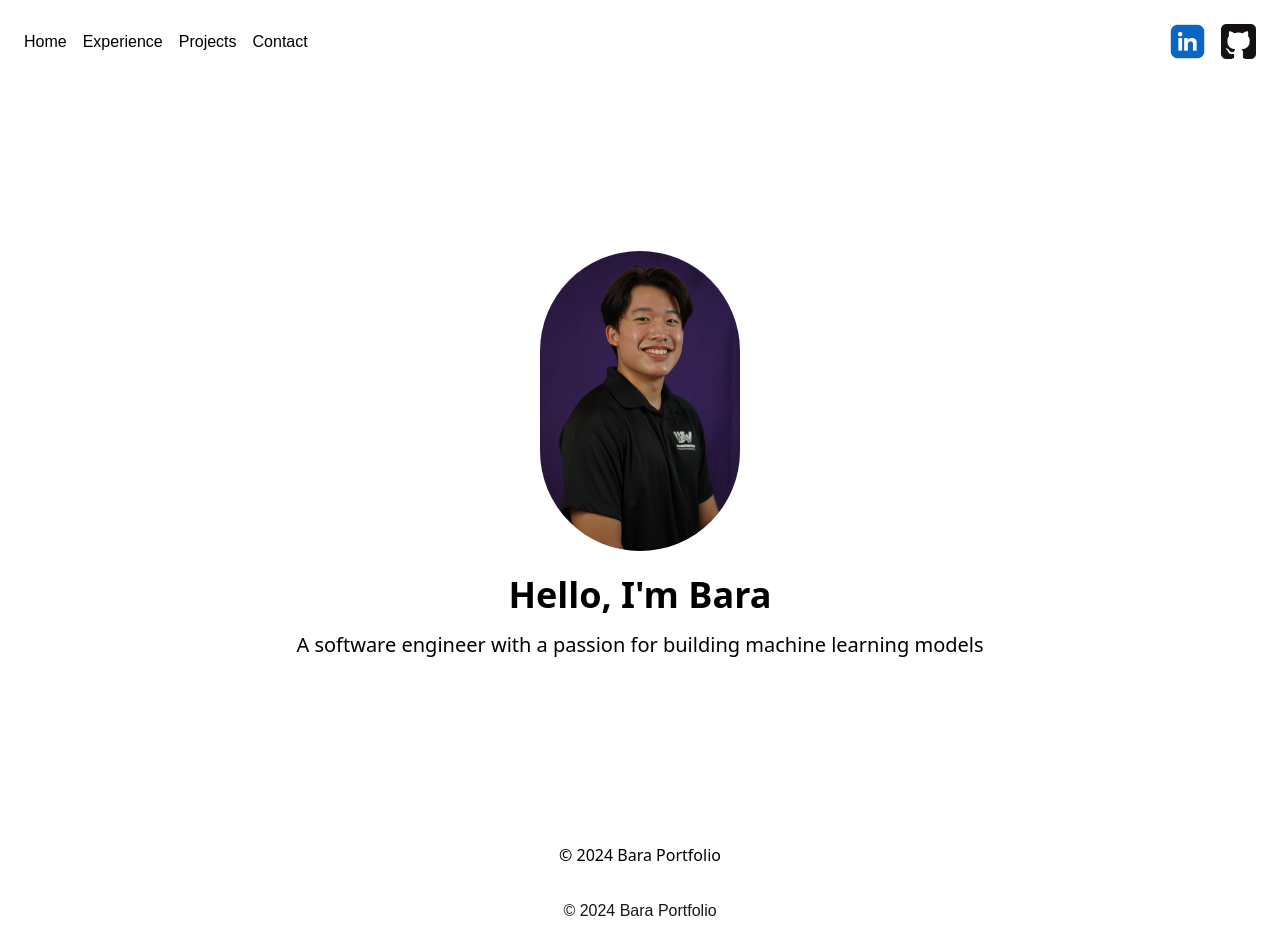
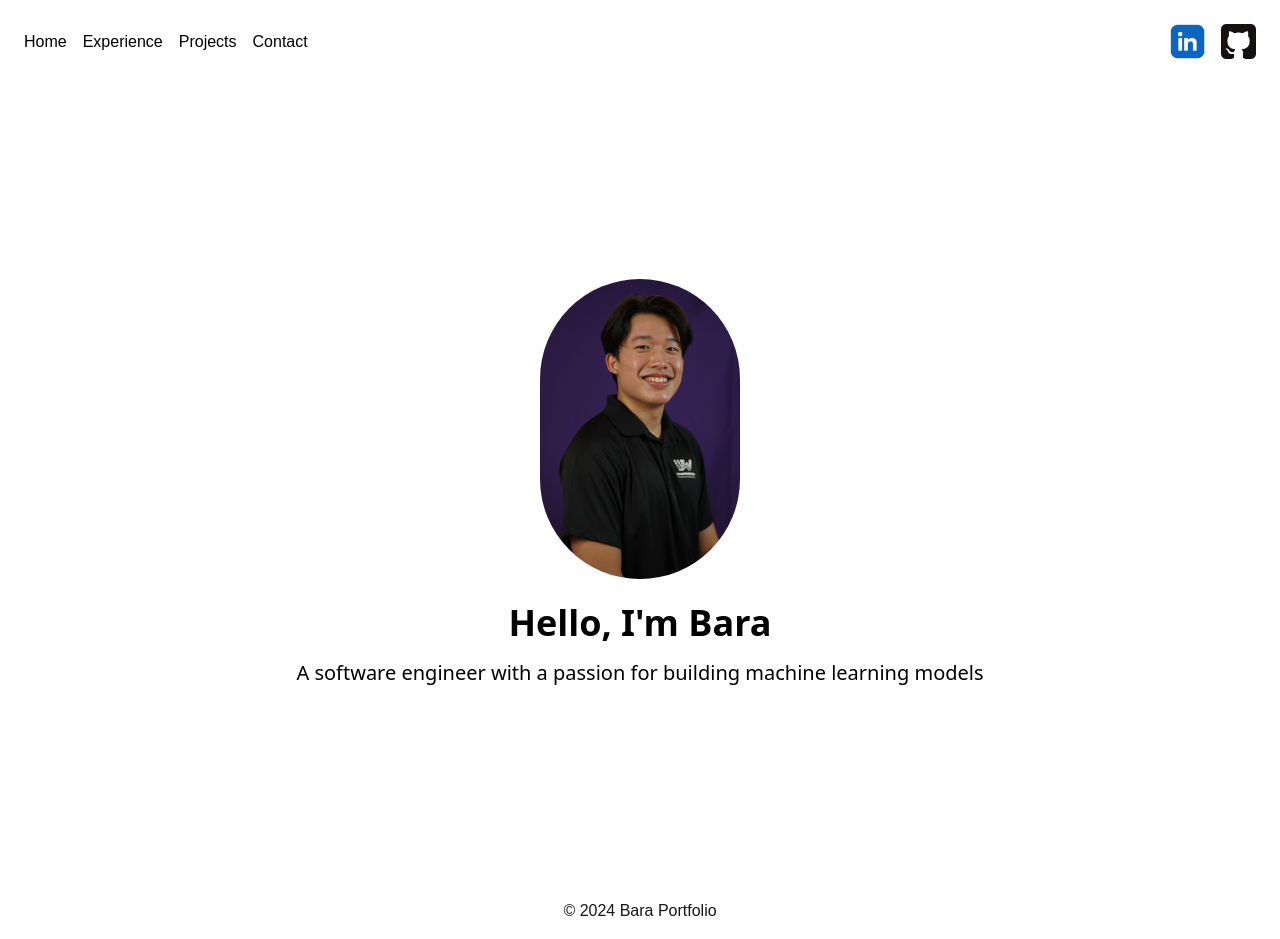
Before and after one commit to baras1/baraportfolio, a Next.js app: page / in a window 1280 px wide. Built offline with nearby package versions, Linux system fonts and the light colour scheme.

Commit message:
app stuff

```diff
--- a/app/page.tsx
+++ b/app/page.tsx
@@ -8,10 +8,6 @@ export default function Home() {
         <h1 className="text-4xl font-bold mt-6">Hello, I'm Bara</h1>
         <p className="text-xl mt-4">A software engineer with a passion for building machine learning models</p>
       </main>
-
-      <footer className="py-4">
-        <p>© 2024 Bara Portfolio</p>
-      </footer>
     </div>
   );
 }
```
